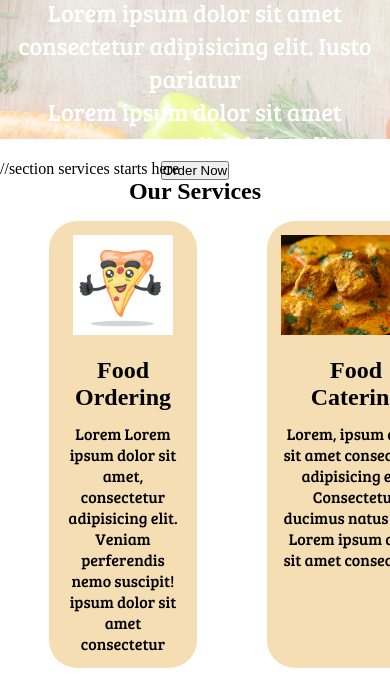
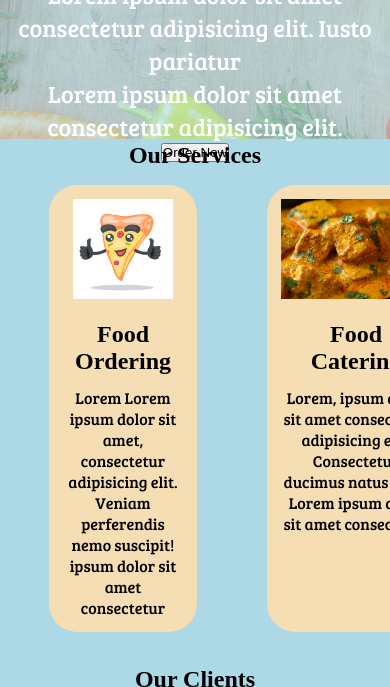
Before and after one commit to AmitKlohan/amitAndEmeryProductLandingPage, a plain HTML site: page index.html in a window 390 px wide. Shown: the part 181-868 px from the top of the page. Drawn offline with Linux system fonts and the light colour scheme; a web font is replaced by a local one.

Commit message:
set a media query which trigers if screen size go below width 600px

```diff
--- a/style.css
+++ b/style.css
@@ -217,3 +217,9 @@ img {
 .center {
     text-align: center;
 }
+
+@media only screen and (max-width: 600px) {
+    body {
+      background-color: lightblue;
+    }
+  }
```
Also changed, not shown: index.html (+4 -4 lines).
